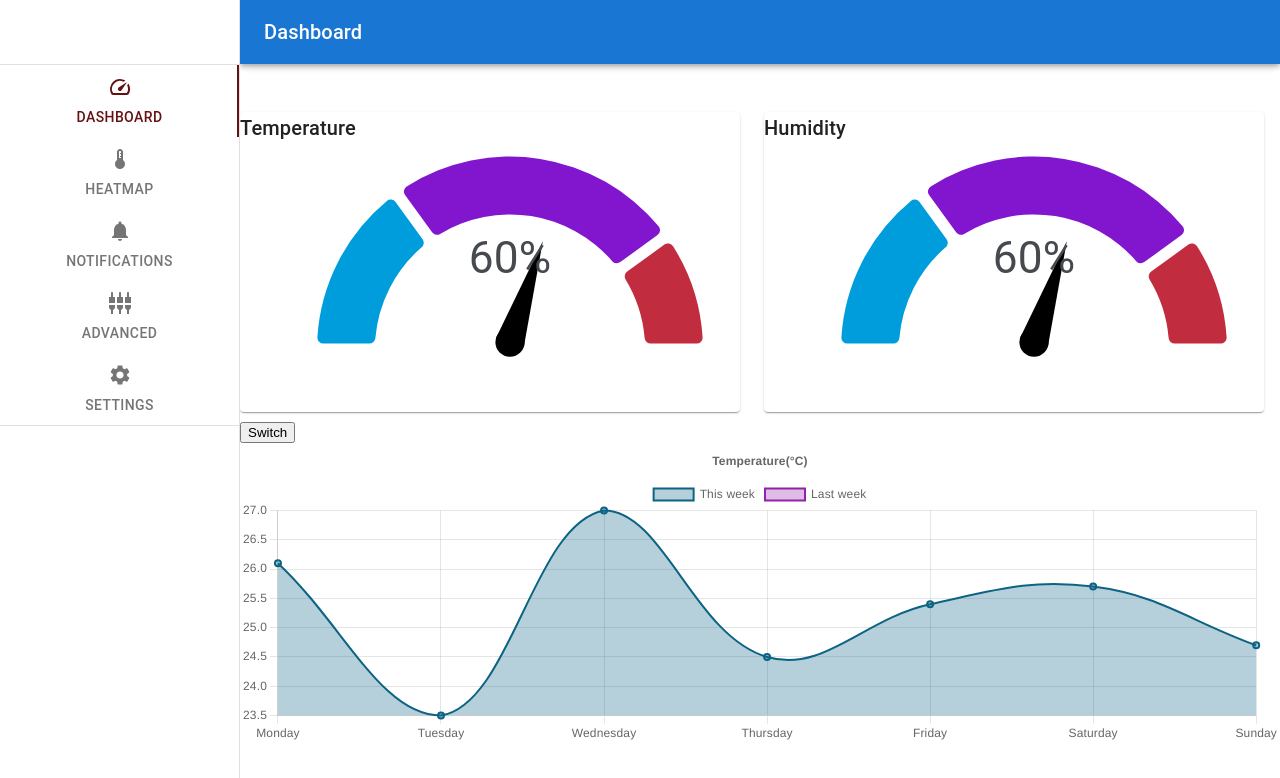
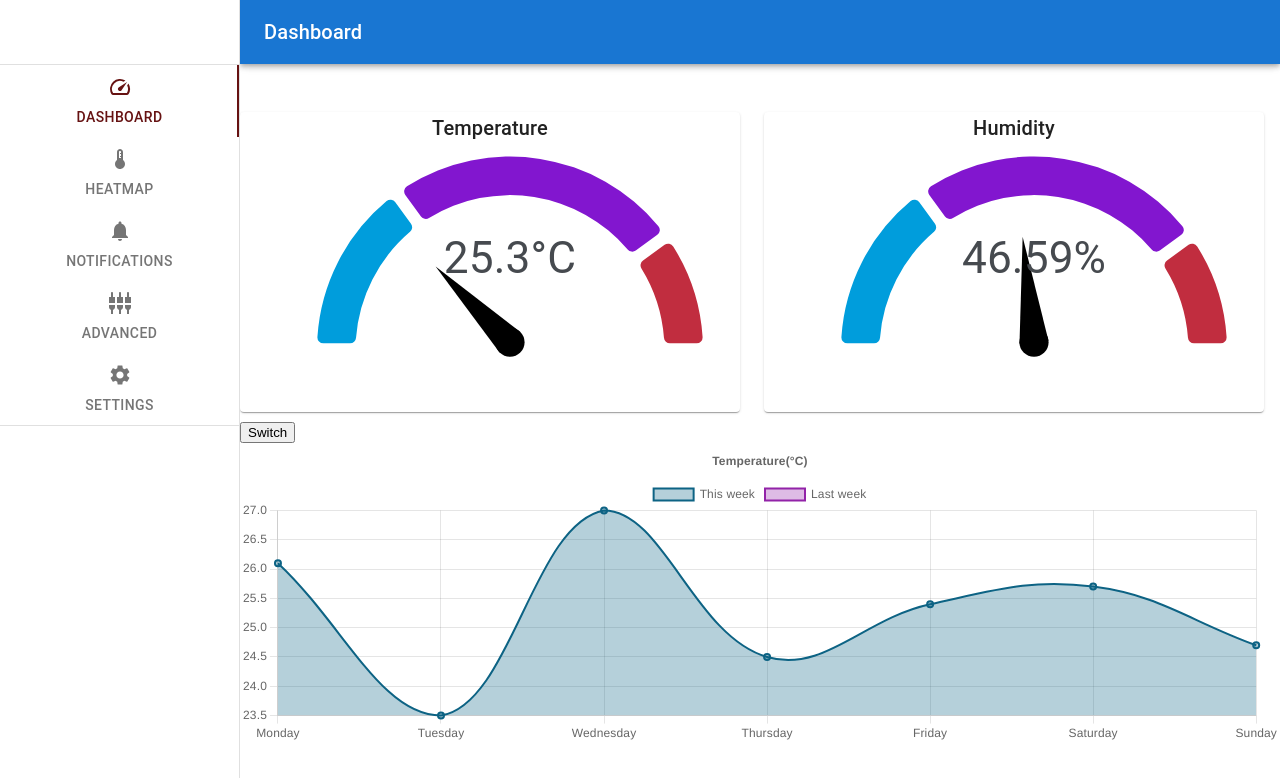
Before and after one commit to StijnSchellekens/Sem3ISAAC, a React (Create React App) app in the folder isaac-frontend/: page / in a window 1280 px wide. Shown: the top 778 px of the page. Built offline with nearby package versions, Linux system fonts and the light colour scheme; data requests are answered from the project's data file.

Commit message:
Worked on pie chart

```diff
--- a/isaac-frontend/db.json
+++ b/isaac-frontend/db.json
@@ -97,9 +97,6 @@
       "humidity": 40,
       "dateTime" : "September 28, 2021 09:10:00"
     },
-
-
-
     {
       "id" : 17,
       "temp": 24,
--- a/isaac-frontend/package.json
+++ b/isaac-frontend/package.json
@@ -17,6 +17,7 @@
     "json-server": "^0.16.3",
     "material-ui-icons": "^1.0.0-beta.36",
     "react": "^17.0.2",
+    "react-advanced-gauge-chart": "^0.2.7",
     "react-chartjs-2": "^3.0.5",
     "react-dom": "^17.0.2",
     "react-gauge-chart": "^0.4.0",
--- a/isaac-frontend/src/components/Dashboard.js
+++ b/isaac-frontend/src/components/Dashboard.js
@@ -1,4 +1,4 @@
-import React from 'react';
+import React, {useState, useEffect} from 'react';
 import AppBar from '@mui/material/AppBar';
 import Toolbar from '@mui/material/Toolbar';
 import Typography from '@mui/material/Typography';
@@ -9,7 +9,23 @@ import DashboardGraphs from '../components/DashboardGraphs';
 const drawerWidth = 240;
 
 const Dashboard = () => {
-  // const [temp, setTemp] = useState(0);
+  const [data, setData] = useState(null);
+  useEffect( async () => {
+    const res = await fetch('http://localhost:5000/entries');
+    const rawData = await res.json();
+
+    setData(await rawData.map((obj) => {
+      obj.dateTime = new Date(obj.dateTime);
+      return obj;
+    }));
+  }, []);
+
+  if (!data) {
+    return (
+      <div>...Loading</div>
+    );
+  }
+
   const generalStyle = {
     marginLeft: `${drawerWidth}px`,
   };
@@ -31,15 +47,15 @@ const Dashboard = () => {
           </Typography>
         </Toolbar>
       </AppBar>
-      <Grid container spacing={1} justifyContent="center">
-        <Grid item xs={6}>
-          <Gauge name="Temperature"/>
+      <Grid container spacing={1}>
+        <Grid item xs={12} lg={6}>
+          <Gauge id="graph-chart-temperature" name="Temperature" data={data}/>
         </Grid>
-        <Grid item xs={6}>
-          <Gauge name="Humidity"/>
+        <Grid item xs={12} lg={6}>
+          <Gauge id="graph-chart-humidity" name="Humidity" data={data}/>
         </Grid>
         <Grid item xs={12}>
-          <DashboardGraphs/>
+          <DashboardGraphs data={data}/>
         </Grid>
       </Grid>
     </div>
--- a/isaac-frontend/src/components/DashboardGraphs.js
+++ b/isaac-frontend/src/components/DashboardGraphs.js
@@ -1,26 +1,17 @@
 import LineGraph from './LineGraph';
-import React, {useState, useEffect, useRef} from 'react';
+import PropTypes from 'prop-types';
+import React, {useState, useRef} from 'react';
 import {startOfWeek, endOfWeek} from 'date-fns';
 import {
   Measurement, nextMeasurement,
 } from '../components/helper/MeasurementEnum';
 
 // const ref = useRef();
-const DashboardGraphs = () => {
-  const [data, setData] = useState([]);
+const DashboardGraphs = ({data}) => {
   const [measurement, setMeasurement,
   ] = useState(Measurement.TEMPERATURE);
 
   //  fetching data from json-server to be moved from file
-  useEffect( async () => {
-    const res = await fetch('http://localhost:5000/entries');
-    const rawData = await res.json();
-
-    setData(await rawData.map((obj) => {
-      obj.dateTime = new Date(obj.dateTime);
-      return obj;
-    }));
-  }, []);
 
   const graphChildRef = useRef(null);
 
@@ -126,4 +117,8 @@ const DashboardGraphs = () => {
   );
 };
 
+DashboardGraphs.propTypes = {
+  data: PropTypes.array.isRequired,
+};
+
 export default DashboardGraphs;
--- a/isaac-frontend/src/components/Gauge.js
+++ b/isaac-frontend/src/components/Gauge.js
@@ -1,19 +1,50 @@
-import React from 'react';
+/* eslint-disable react/prop-types */
+import React, {useState, useEffect} from 'react';
 import Typography from '@mui/material/Typography';
 import GaugeChart from 'react-gauge-chart';
 import Paper from '@mui/material/Paper';
 
 // eslint-disable-next-line react/prop-types
-const Gauge = ({name}) => {
+const Gauge = ({name, data}) => {
+  const [value, setValue] = useState(null);
+
   const chartStyle = {
     height: 240,
     width: 540,
   };
 
+  useEffect(async () => {
+    if (name === 'Temperature') {
+      data = data.map((obj) =>
+        obj.temp,
+      );
+    } else {
+      data = data.map((obj) =>
+        obj.humidity,
+      );
+    }
+    const average = await data.reduce((total, next) => total +
+    next, 0) / data.length;
+    setValue(average / 100);
+  }, []);
+
+  const getFormatText = () => {
+    if (name === 'Temperature') return '°C';
+    return '%';
+  };
+
+  if (!value) {
+    return (
+      <div>Loading...</div>
+    );
+  }
+
   const paperStyle = {
     height: 300,
     width: 500,
+    textAlign: 'center',
   };
+
   return (
     <Paper
       sx={paperStyle}
@@ -24,14 +55,14 @@ const Gauge = ({name}) => {
       <GaugeChart
         style={chartStyle}
         id="gauge-chart"
-        nrOfLevels={2}
         colors={['#009DDC', '#c12d3f']}
-        arcWidth={0.3}
+        arcWidth={0.2}
         textColor="#464A4F"
         needleColor="black"
         needleBaseColor="black"
-        percent={0.6}
+        percent={value}
         arcsLength={[0.3, 0.5, 0.2]}
+        formatTextValue={(val) => val+getFormatText()}
       />
 
     </Paper>
```
Also changed, not shown: isaac-frontend/src/components/helper/dataHelper.js (added), isaac-frontend/src/service/dataService.js (added), 1 other file (tests, documents, lock files or other folders).
